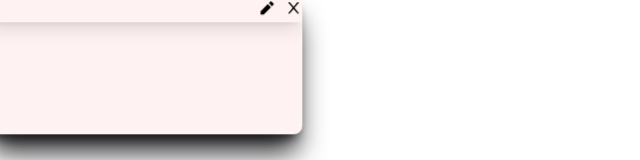
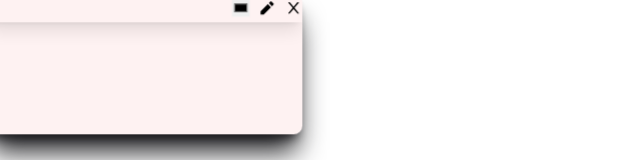
Before and after one commit to LaureanoDev/flashcard, a Next.js app: page /components/Flashcard in a window 1280 px wide. Shown: the top 160 px of the page, without its empty margins (0-640 px from the left). Built offline with nearby package versions, Linux system fonts and the light colour scheme.

Commit message:
added animations on card

```diff
--- a/pages/components/Flashcard.jsx
+++ b/pages/components/Flashcard.jsx
@@ -1,12 +1,11 @@
 import React from "react";
-import { useState, useEffect } from "react";
+import { useState } from "react";
 import { AiOutlineClose, AiOutlineCheck } from "react-icons/ai";
 import { RiPencilFill } from "react-icons/ri";
 import { motion } from "framer-motion";
 
 const Flashcard = ({
   deck,
-  decks,
   title,
   deleteCard,
   editCard,
@@ -19,7 +18,7 @@ const Flashcard = ({
   const [isEditing, setIsEditing] = useState(false);
 
   const returnCard = () => {
-    if (isEditing == false) {
+    if (isEditing === false) {
       setFront(!front);
     }
   };
@@ -33,13 +32,23 @@ const Flashcard = ({
   return (
     <motion.div
       whileHover={{ scale: 1.1 }}
+      animate={{
+        rotateY: front ? 0 : 180,
+      }}
+      transition={{duration: 0.5}}
       className={
         front
-          ? "h-32 w-72 bg-red-50 rounded-lg cursor-pointer flex flex-col justify-center shadow-xl shadow-zinc-900"
-          : "min-h-[8rem] h-auto w-72 bg-green-400 rounded-lg cursor-pointer flex flex-col justify-center"
+          ? "h-32 w-72 bg-red-50  rounded-lg cursor-pointer flex flex-col justify-center shadow-xl shadow-zinc-900"
+          : "min-h-[8rem] h-auto w-72 bg-green-400  rounded-lg cursor-pointer flex flex-col justify-center"
       }
     >
-      <div className="h-[20%] w-72 shadow-lg flex items-center justify-end gap-2">
+      <motion.div className="h-[20%] w-72 shadow-lg flex items-center justify-end gap-2"
+      animate={{
+        rotateY: front ? 0 : 180,
+      }}
+      transition={{duration: 0.5}}
+      >
+        <input type="color" className="h-4 w-4" />
         <RiPencilFill
           onClick={() => setIsEditing(true)}
           type="submit"
@@ -54,7 +63,7 @@ const Flashcard = ({
           onClick={() => deleteCard(deck.id)}
           className="hover:text-red-500"
         />
-      </div>
+      </motion.div>
       <div
         className={
           front ? "h-[80%] w-72 flex items-center justify-center" : "hidden"
@@ -82,13 +91,17 @@ const Flashcard = ({
           placeholder="Edit text"
         />
       </div>
-      <div
+      <motion.div
+
         className={
           front == false
             ? "h-[80%] w-72 flex items-center justify-center"
             : "hidden"
         }
         transition={{ layout: { duration: 1, type: "spring" } }}
+        animate={{
+        rotateY: front ? 0 : 180,
+      }}
         onClick={returnCard}
       >
         <h1
@@ -111,7 +124,7 @@ const Flashcard = ({
           onFocus={() => setIsEditing(true)}
           onChange={(e) => setBack(e.target.value)}
         />
-      </div>
+      </motion.div>
     </motion.div>
   );
 };
--- a/pages/index.js
+++ b/pages/index.js
@@ -61,14 +61,13 @@ export default function Home() {
           />
         </form>
       </div>
-      <h1 className="text-center text-white text-2xl">Your Decks</h1>
+      <h1 className="text-center text-white text-2xl">Your Cards</h1>
       <div className=" h-auto w-screen bg-slate-900 flex items-center justify-center">
         <div className="w-auto h-auto bg-slate-900 flex flex-col gap-5 max-w-[896px] md:grid grid-cols-2 lg:grid-cols-3">
           {decks.map((deck) => (
             <Flashcard
               key={deck.id}
               title={deck.title}
-              decks={decks}
               deleteCard={deleteCard}
               editCard={editCard}
               deck={deck}
```
